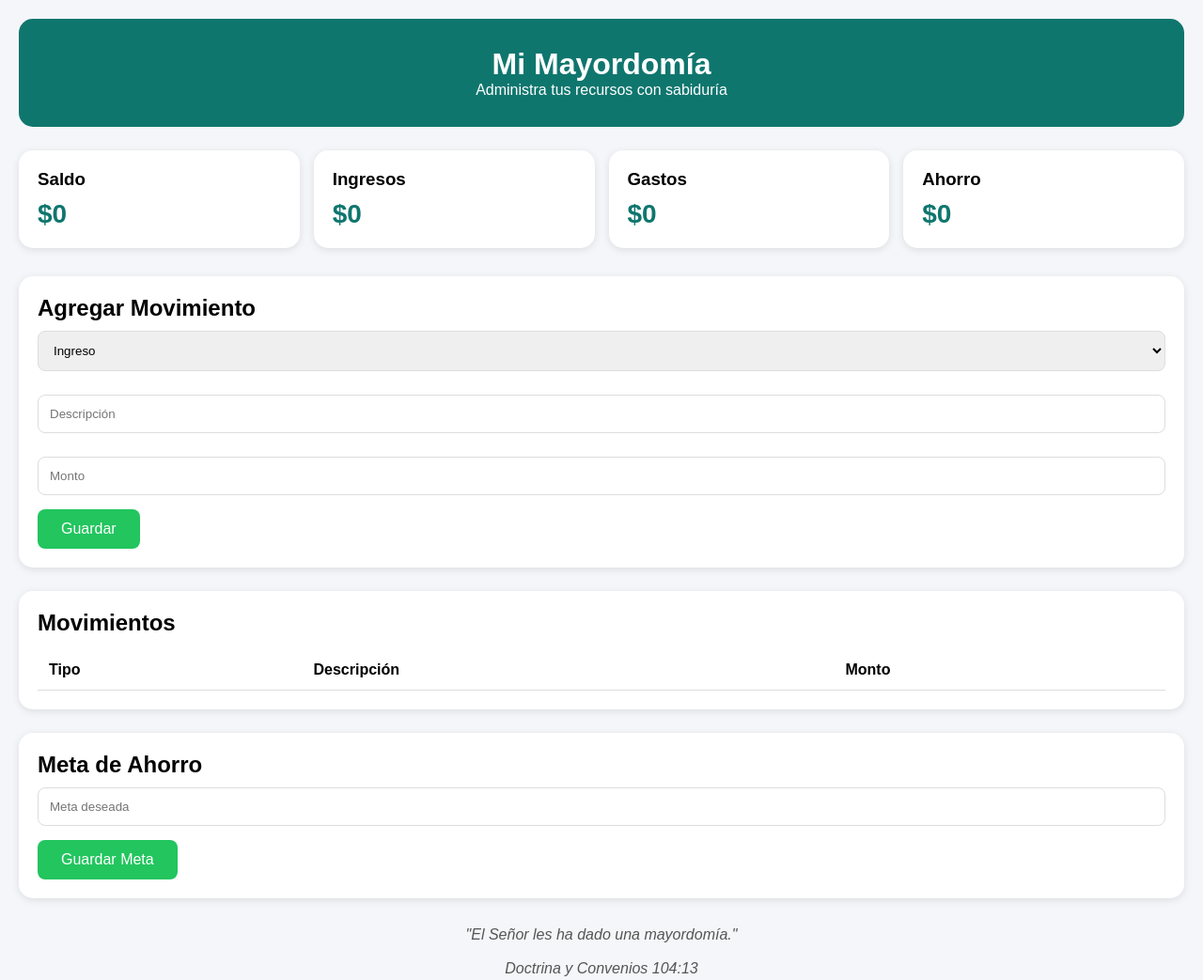
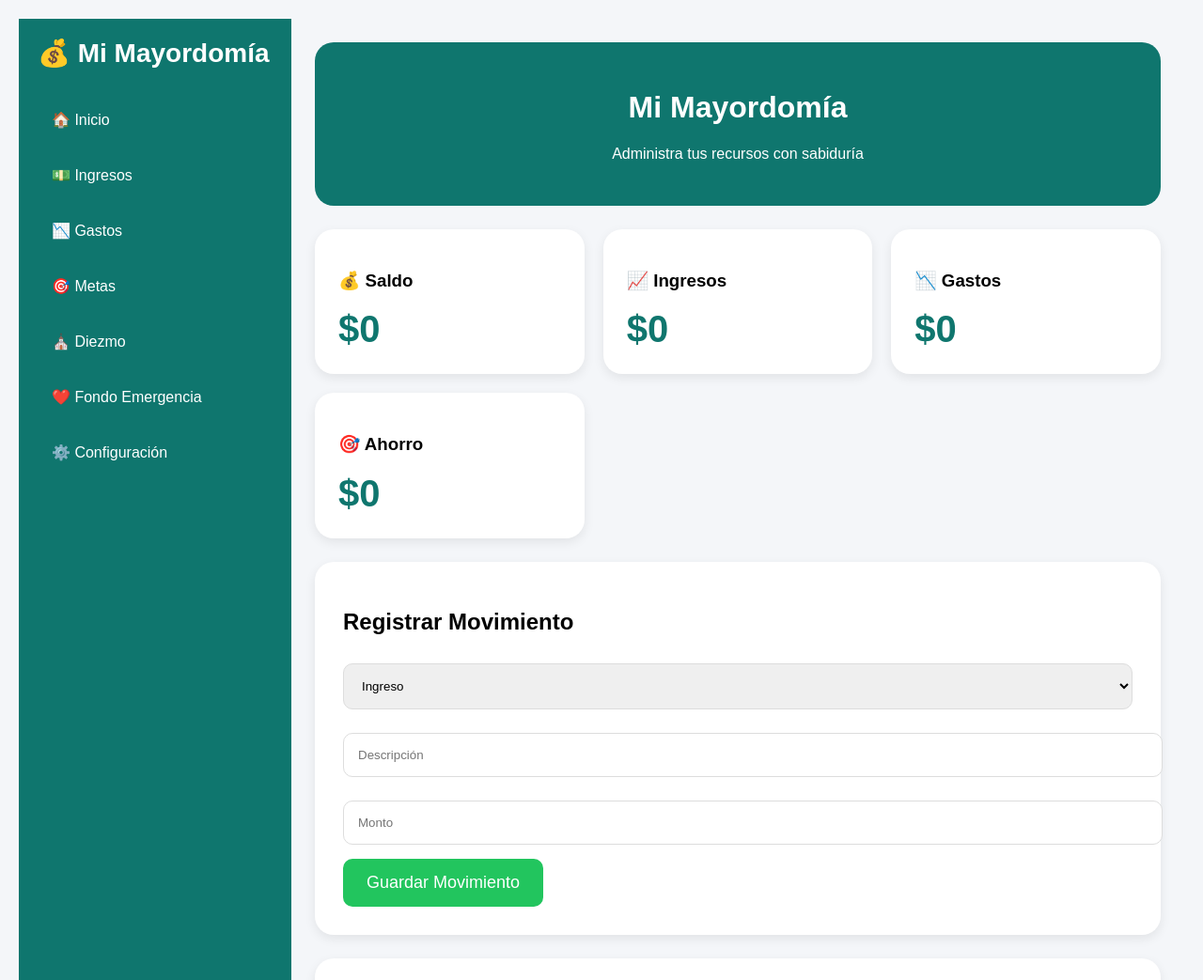
Before and after one commit to jypbarrientos-rgb/mi-mayordomia, a plain HTML site: page index.html in a window 1280 px wide. Shown: the top 1043 px of the page at 94% size. Drawn offline with Linux system fonts and the light colour scheme.

Commit message:
Update index.html

```diff
--- a/index.html
+++ b/index.html
@@ -2,131 +2,80 @@
 <html lang="es">
 <head>
 <meta charset="UTF-8">
-<meta name="viewport" content="width=device-width, initial-scale=1">
+<meta name="viewport" content="width=device-width, initial-scale=1.0">
 <title>Mi Mayordomía</title>
 
+<link rel="stylesheet" href="style.css">
+
 <style>
-
-*{
-margin:0;
-padding:0;
-box-sizing:border-box;
-font-family:Arial,Helvetica,sans-serif;
+.layout{
+    display:flex;
+    min-height:100vh;
 }
 
-body{
-background:#f4f6f9;
+.sidebar{
+    width:250px;
+    background:#0f766e;
+    color:white;
     padding:20px;
 }
 
-header{
-background:#0f766e;
-color:white;
-padding:30px;
-border-radius:15px;
-text-align:center;
-margin-bottom:25px;
-}
-
-.dashboard{
-display:grid;
-grid-template-columns:repeat(auto-fit,minmax(200px,1fr));
-gap:15px;
+.logo{
+    font-size:28px;
+    font-weight:bold;
     margin-bottom:30px;
 }
 
-.card{
-background:white;
-padding:20px;
-border-radius:15px;
-box-shadow:0 2px 8px rgba(0,0,0,0.1);
+.menu{
+    list-style:none;
+    padding:0;
 }
 
-.card h3{
+.menu li{
+    padding:15px;
+    border-radius:10px;
     margin-bottom:10px;
+    cursor:pointer;
 }
 
-.amount{
-font-size:28px;
-font-weight:bold;
-color:#0f766e;
+.menu li:hover{
+    background:#0b5e58;
 }
 
-.form-section{
-background:white;
-padding:20px;
-border-radius:15px;
-margin-bottom:25px;
-box-shadow:0 2px 8px rgba(0,0,0,0.1);
+.main{
+    flex:1;
+    padding:25px;
 }
 
-input,
-select{
-width:100%;
-padding:12px;
-margin-top:10px;
-margin-bottom:15px;
-border:1px solid #ddd;
-border-radius:8px;
+.section-title{
+    margin-bottom:20px;
 }
+</style>
 
-button{
-background:#22c55e;
-color:white;
-border:none;
-padding:12px 25px;
-border-radius:8px;
-cursor:pointer;
-font-size:16px;
-}
-
-button:hover{
-background:#16a34a;
-}
-
-table{
-width:100%;
-border-collapse:collapse;
-margin-top:15px;
-}
-
-table th,
-table td{
-padding:12px;
-border-bottom:1px solid #ddd;
-text-align:left;
-}
-
-.goal{
-margin-top:15px;
-padding:15px;
-background:#eefcf5;
-border-radius:12px;
-}
-
-.progress{
-height:20px;
-background:#ddd;
-border-radius:20px;
-overflow:hidden;
-margin-top:10px;
-}
-
-.progress-bar{
-height:100%;
-background:#22c55e;
-}
-
-.scripture{
-margin-top:30px;
-text-align:center;
-font-style:italic;
-color:#555;
-}
-
-</style>
 </head>
 <body>
+
+<div class="layout">
+
+    <aside class="sidebar">
+
+        <div class="logo">
+            💰 Mi Mayordomía
+        </div>
+
+        <ul class="menu">
+            <li>🏠 Inicio</li>
+            <li>💵 Ingresos</li>
+            <li>📉 Gastos</li>
+            <li>🎯 Metas</li>
+            <li>⛪ Diezmo</li>
+            <li>❤️ Fondo Emergencia</li>
+            <li>⚙️ Configuración</li>
+        </ul>
+
+    </aside>
+
+    <main class="main">
 
         <header>
             <h1>Mi Mayordomía</h1>
@@ -136,22 +85,22 @@ color:#555;
         <div class="dashboard">
 
             <div class="card">
-<h3>Saldo</h3>
+                <h3>💰 Saldo</h3>
                 <div class="amount" id="saldo">$0</div>
             </div>
 
             <div class="card">
-<h3>Ingresos</h3>
+                <h3>📈 Ingresos</h3>
                 <div class="amount" id="ingresos">$0</div>
             </div>
 
             <div class="card">
-<h3>Gastos</h3>
+                <h3>📉 Gastos</h3>
                 <div class="amount" id="gastos">$0</div>
             </div>
 
             <div class="card">
-<h3>Ahorro</h3>
+                <h3>🎯 Ahorro</h3>
                 <div class="amount" id="ahorro">$0</div>
             </div>
 
@@ -159,203 +108,81 @@ color:#555;
 
         <div class="form-section">
 
-<h2>Agregar Movimiento</h2>
+            <h2 class="section-title">
+                Registrar Movimiento
+            </h2>
 
             <select id="tipo">
                 <option value="Ingreso">Ingreso</option>
                 <option value="Gasto">Gasto</option>
             </select>
 
-<input id="descripcion" placeholder="Descripción">
+            <input
+                id="descripcion"
+                placeholder="Descripción">
 
-<input id="monto" type="number" placeholder="Monto">
+            <input
+                id="monto"
+                type="number"
+                placeholder="Monto">
 
             <button onclick="agregarMovimiento()">
-Guardar
+                Guardar Movimiento
             </button>
 
         </div>
 
         <div class="form-section">
 
-<h2>Movimientos</h2>
+            <h2>⛪ Diezmo Sugerido</h2>
 
-<table>
+            <p>
+                Basado en los ingresos registrados
+            </p>
 
-<thead>
-<tr>
-<th>Tipo</th>
-<th>Descripción</th>
-<th>Monto</th>
-</tr>
-</thead>
-
-<tbody id="tablaMovimientos">
-</tbody>
-
-</table>
+            <h1 id="diezmo">
+                $0
+            </h1>
 
         </div>
 
         <div class="form-section">
 
-<h2>Meta de Ahorro</h2>
+            <h2>🎯 Meta Principal</h2>
 
-<input id="metaMonto" type="number" placeholder="Meta deseada">
+            <input
+                id="metaMonto"
+                type="number"
+                placeholder="Ingresa tu meta">
 
-<button onclick="guardarMeta()">
+            <button>
                 Guardar Meta
             </button>
 
-<div id="metaContainer"></div>
+        </div>
+
+        <div class="form-section">
+
+            <h3>
+                "El Señor les ha dado una mayordomía."
+            </h3>
+
+            <p>
+                Doctrina y Convenios 104:13
+            </p>
 
         </div>
 
-<div class="scripture">
-"El Señor les ha dado una mayordomía."
-<br><br>
-Doctrina y Convenios 104:13
+    </main>
+
 </div>
 
+<script src="app.js"></script>
+
 <script>
+function actualizarDiezmo(){
 
 let movimientos =
-JSON.parse(localStorage.getItem('movimientos')) || [];
-
-let meta =
-localStorage.getItem('meta') || 0;
-
-function guardarDatos(){
-localStorage.setItem(
-'movimientos',
-JSON.stringify(movimientos)
-);
-}
-
-function agregarMovimiento(){
-
-let tipo =
-document.getElementById('tipo').value;
-
-let descripcion =
-document.getElementById('descripcion').value;
-
-let monto =
-parseFloat(
-document.getElementById('monto').value
-);
-
-if(!descripcion || !monto){
-alert("Complete todos los campos");
-return;
-}
-
-movimientos.push({
-tipo,
-descripcion,
-monto
-});
-
-guardarDatos();
-
-document.getElementById('descripcion').value="";
-document.getElementById('monto').value="";
-
-actualizarPantalla();
-}
-
-function guardarMeta(){
-
-meta =
-parseFloat(
-document.getElementById('metaMonto').value
-);
-
-localStorage.setItem(
-'meta',
-meta
-);
-
-actualizarPantalla();
-}
-
-function actualizarPantalla(){
-
-let ingresos = 0;
-let gastos = 0;
-
-const tabla =
-document.getElementById('tablaMovimientos');
-
-tabla.innerHTML="";
-
-movimientos.forEach(m=>{
-
-if(m.tipo==="Ingreso"){
-ingresos += m.monto;
-}else{
-gastos += m.monto;
-}
-
-tabla.innerHTML += `
-<tr>
-<td>${m.tipo}</td>
-<td>${m.descripcion}</td>
-<td>$${m.monto.toLocaleString()}</td>
-</tr>
-`;
-
-});
-
-let saldo =
-ingresos - gastos;
-
-document.getElementById('ingresos')
-.textContent="$"+ingresos.toLocaleString();
-
-document.getElementById('gastos')
-.textContent="$"+gastos.toLocaleString();
-
-document.getElementById('saldo')
-.textContent="$"+saldo.toLocaleString();
-
-document.getElementById('ahorro')
-.textContent="$"+saldo.toLocaleString();
-
-mostrarMeta(saldo);
-}
-
-function mostrarMeta(saldo){
-
-const contenedor =
-document.getElementById('metaContainer');
-
-if(!meta || meta <= 0){
-contenedor.innerHTML="";
-return;
-}
-
-let porcentaje =
-Math.min((saldo/meta)*100,100);
-
-contenedor.innerHTML = `
-<div class="goal">
-<h3>Meta: $${Number(meta).toLocaleString()}</h3>
-
-<p>Avance: ${porcentaje.toFixed(1)}%</p>
-
-<div class="progress">
-<div class="progress-bar"
-style="width:${porcentaje}%">
-</div>
-</div>
-</div>
-`;
-}
-
-actualizarPantalla();
-
-</script>
-
-</body>
-</html>
+JSON.parse(
+localStorage.getItem("movimientos")
+) || [];
```
Lines whose indentation alone changed are shown as unchanged.
